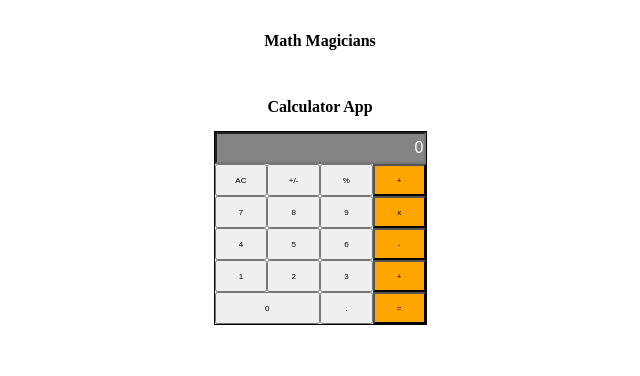
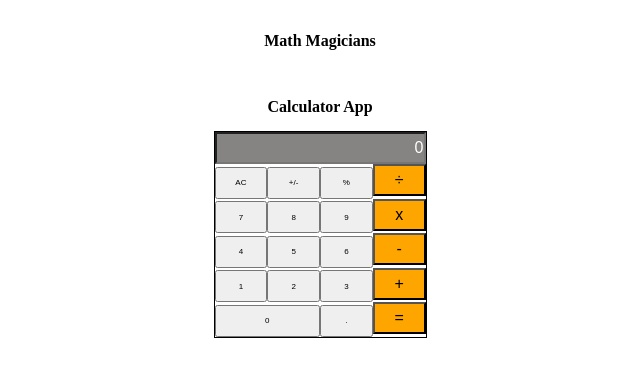
Before and after one commit to oovillagran/calculator-app, a React (Create React App) app: page / in a window 1280 px wide. Shown: the top 376 px of the page, without its empty margins (320-960 px from the left). Built offline with nearby package versions, Linux system fonts and the light colour scheme.

Commit message:
Add import statemens in Calculator.js:

```diff
--- a/package.json
+++ b/package.json
@@ -7,6 +7,7 @@
     "@testing-library/react": "^13.4.0",
     "@testing-library/user-event": "^13.5.0",
     "big.js": "^6.2.1",
+    "prop-types": "^15.8.1",
     "react": "^18.2.0",
     "react-dom": "^18.2.0",
     "react-scripts": "5.0.1",
@@ -37,8 +38,8 @@
     ]
   },
   "devDependencies": {
-    "@babel/core": "^7.21.5",
-    "@babel/eslint-parser": "^7.21.3",
+    "@babel/core": "^7.21.8",
+    "@babel/eslint-parser": "^7.21.8",
     "@babel/plugin-syntax-jsx": "^7.21.4",
     "@babel/preset-react": "^7.18.6",
     "eslint": "^7.32.0",
--- a/src/components/Calculator.js
+++ b/src/components/Calculator.js
@@ -1,41 +1,109 @@
-const Calculator = () => (
-  <div className="calculator-container">
-    <h2 className="calculator-title">Calculator App</h2>
-    <ChildComponent />
-  </div>
-);
+import React, { useState } from 'react';
+import PropTypes from 'prop-types';
+import calculate from '../logic/calculate';
 
-function ChildComponent() {
+const Calculator = () => {
+  const [data, setData] = useState({
+    total: null,
+    next: null,
+    operation: null,
+  });
+
+  const handleClick = (buttonName) => {
+    setData(calculate(data, buttonName));
+  };
+
+  return (
+    <div className="calculator-container">
+      <h2 className="calculator-title">Calculator App</h2>
+      <ChildComponent data={data} handleClick={handleClick} />
+    </div>
+  );
+};
+
+function ChildComponent({ data, handleClick }) {
   return (
     <div className="main-container">
-      <input className="input-screen height" type="text" id="input" name="name" pattern="[0-9+\-*/()\s]+" placeholder="0" />
-      <div className="buttons-container">
-        <button className="button math-operation height" type="button">AC</button>
-        <button className="button math-operation height" type="button">+/-</button>
-        <button className="button math-operation height" type="button">%</button>
-        <button className="button math-operation orange height" type="button">+</button>
-        <br />
-        <button className="button math-number height" type="button">7</button>
-        <button className="button math-number height" type="button">8</button>
-        <button className="button math-number height" type="button">9</button>
-        <button className="button math-operation orange height" type="button">x</button>
-        <br />
-        <button className="button math-number height" type="button">4</button>
-        <button className="button math-number height" type="button">5</button>
-        <button className="button math-number height" type="button">6</button>
-        <button className="button math-operation orange height" type="button">-</button>
-        <br />
-        <button className="button math-number height" type="button">1</button>
-        <button className="button math-number height" type="button">2</button>
-        <button className="button math-number height" type="button">3</button>
-        <button className="button math-operation orange height" type="button">+</button>
-        <br />
-        <button className="button-zero math-number height" type="button">0</button>
-        <button className="button math-number height" type="button">.</button>
-        <button className="button math-operation orange height" type="button">=</button>
+      <input
+        className="input-screen height"
+        type="text"
+        id="input"
+        name="name"
+        pattern="[0-9+\-*/()\s]+"
+        placeholder="0"
+        value={typeof data.next === 'number' ? data.next : parseFloat(data.next) || data.total || '0'}
+        onChange={(e) => handleClick({ ...data, next: e.target.value })}
+      />
+      <div className="button-panel buttons-container">
+        <button className="button height" type="button" onClick={() => handleClick('AC')}>
+          AC
+        </button>
+        <button className="button height" type="button" onClick={() => handleClick('+/-')}>
+          +/-
+        </button>
+        <button className="button height" type="button" onClick={() => handleClick('%')}>
+          %
+        </button>
+        <button className="button orange height" type="button" onClick={() => handleClick('÷')}>
+          ÷
+        </button>
+        <button className="button height" type="button" onClick={() => handleClick('7')}>
+          7
+        </button>
+        <button className="button height" type="button" onClick={() => handleClick('8')}>
+          8
+        </button>
+        <button className="button height" type="button" onClick={() => handleClick('9')}>
+          9
+        </button>
+        <button className="button orange height" type="button" onClick={() => handleClick('x')}>
+          x
+        </button>
+        <button className="button height" type="button" onClick={() => handleClick('4')}>
+          4
+        </button>
+        <button className="button height" type="button" onClick={() => handleClick('5')}>
+          5
+        </button>
+        <button className="button height" type="button" onClick={() => handleClick('6')}>
+          6
+        </button>
+        <button className="button orange height" type="button" onClick={() => handleClick('-')}>
+          -
+        </button>
+        <button className="button height" type="button" onClick={() => handleClick('1')}>
+          1
+        </button>
+        <button className="button height" type="button" onClick={() => handleClick('2')}>
+          2
+        </button>
+        <button className="button height" type="button" onClick={() => handleClick('3')}>
+          3
+        </button>
+        <button className="button orange height" type="button" onClick={() => handleClick('+')}>
+          +
+        </button>
+        <button className="button-zero height" type="button" onClick={() => handleClick('0')}>
+          0
+        </button>
+        <button className="button height" type="button" onClick={() => handleClick('.')}>
+          .
+        </button>
+        <button className="button orange height" type="button" onClick={() => handleClick('=')}>
+          =
+        </button>
       </div>
     </div>
   );
 }
 
+ChildComponent.propTypes = {
+  data: PropTypes.shape({
+    total: PropTypes.oneOfType([PropTypes.number, PropTypes.string]),
+    next: PropTypes.oneOfType([PropTypes.number, PropTypes.string]),
+    operation: PropTypes.oneOfType([PropTypes.number, PropTypes.oneOf([null]), PropTypes.string]),
+  }).isRequired,
+  handleClick: PropTypes.func.isRequired,
+};
+
 export default Calculator;
--- a/src/index.css
+++ b/src/index.css
@@ -29,6 +29,7 @@
   background-color: #868383;
   color: #fff;
   text-align: right;
+  width: 100%;
 }
 
 .button {
@@ -43,6 +44,7 @@
 
 .orange {
   background-color: rgb(255, 165, 0);
+  font-size: 1rem;
 }
 
 .height {
--- a/src/logic/operate.js
+++ b/src/logic/operate.js
@@ -20,7 +20,7 @@ export default function operate(numberOne, numberTwo, operation) {
     }
   }
   if (operation === '%') {
-     try {
+    try {
       return one.mod(two).toString();
     } catch (err) {
       return "Can't find modulo as can't divide by 0.";
```
Also changed, not shown: .eslintrc.json, src/logic/calculate.js (line endings or trailing spaces), 1 other file (tests, documents, lock files or other folders).
